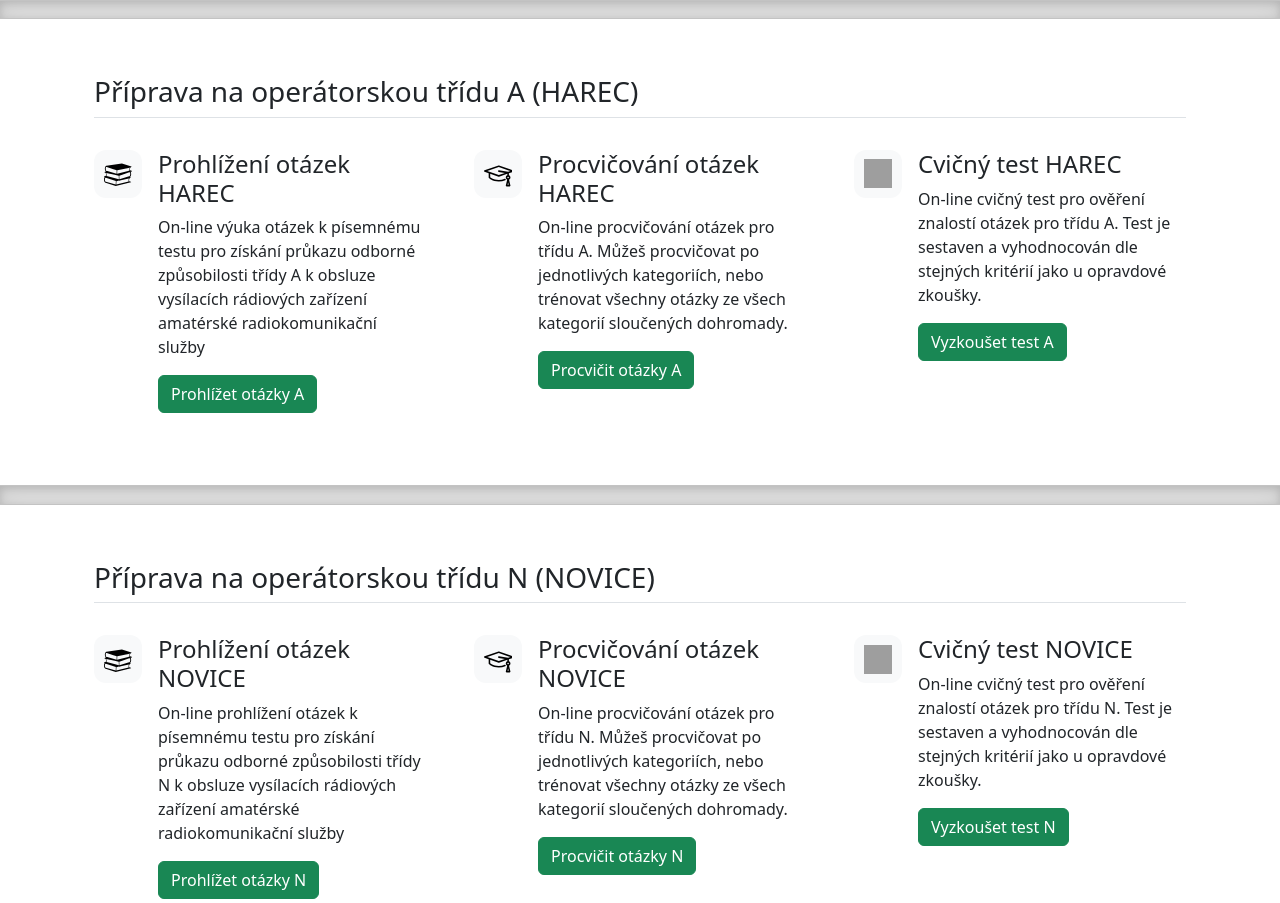
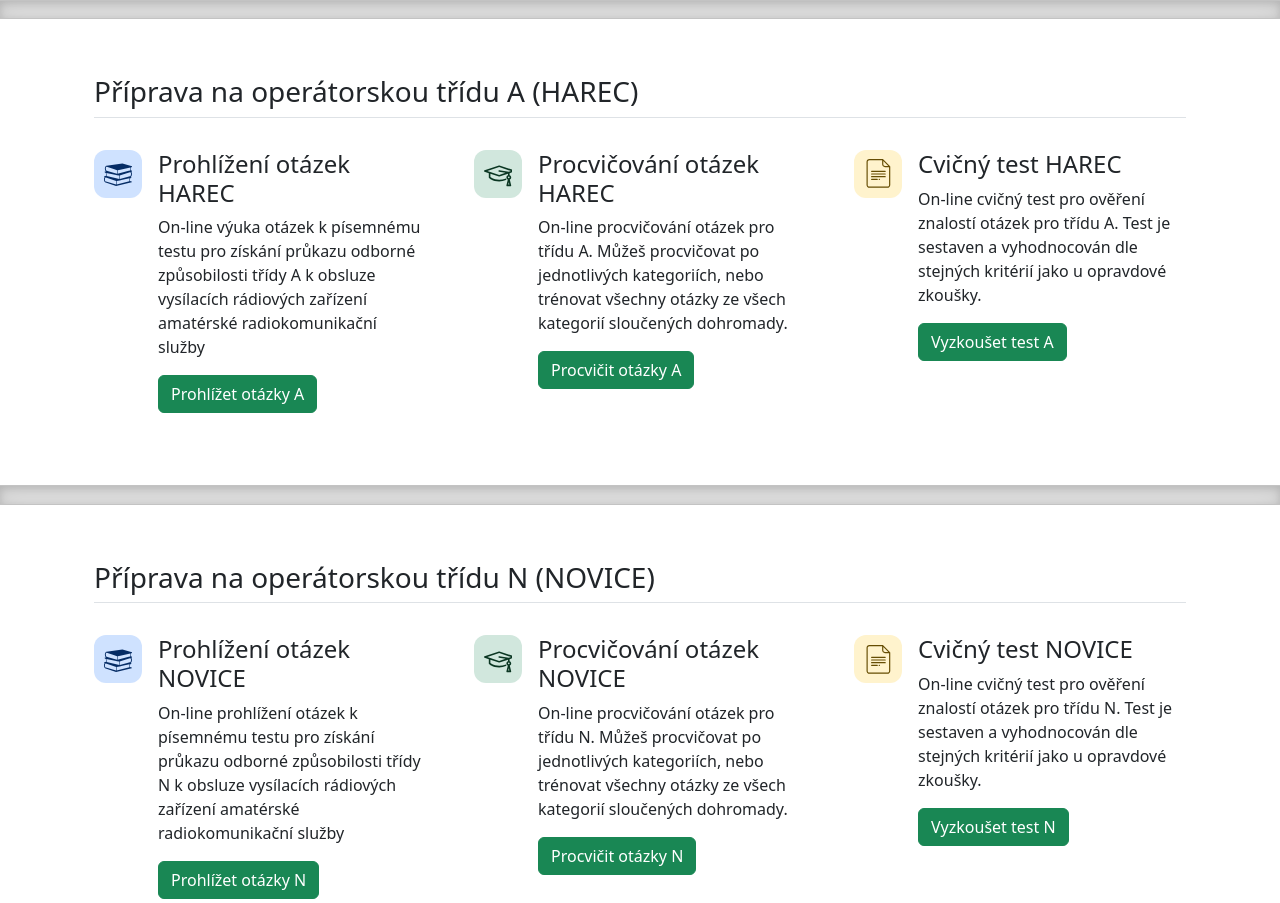
Before and after one commit to filipmelik/hamotazky, a Symfony app: template templates/homepage.html.twig in a window 1280 px wide. Shown: the part 56-959 px from the top of the page. Run offline with Twig, Linux system fonts and the light colour scheme; the template is opened without the code that fills it, so the values that code supplies are empty; some libraries are stand-ins or nearby versions; grey boxes are pictures that could not be loaded.

Commit message:
Tint homepage licence class feature icons
Inline the books, graduation and document icons so they follow the text
colour, and give each feature a muted Bootstrap colour pair
(bg-*-subtle / text-*-emphasis) that adapts to light and dark mode:
blue for browsing, green for practice and amber for the test.

Co-Authored-By: Claude Opus 5.5 <noreply@anthropic.com>

```diff
--- a/templates/homepage.html.twig
+++ b/templates/homepage.html.twig
@@ -78,8 +78,8 @@ Otázky pro získání radioamatérského oprávnění v ČR
     <div class="row g-5 py-4 row-cols-1 row-cols-lg-3">
 
       <div class="col d-flex align-items-start">
-        <div class="icon-square bg-light text-dark flex-shrink-0 me-3">
-          <img class="feature-icon" src="/assets/img/bookstack.svg" alt="books icon"/>
+        <div class="icon-square bg-primary-subtle text-primary-emphasis flex-shrink-0 me-3">
+          {{ include ('parts/icons/bookstack.svg.twig') }}
         </div>
         <div>
           <h4>Prohlížení otázek HAREC</h4>
@@ -91,8 +91,8 @@ Otázky pro získání radioamatérského oprávnění v ČR
       </div>
 
       <div class="col d-flex align-items-start">
-        <div class="icon-square bg-light text-dark flex-shrink-0 me-3">
-          <img class="feature-icon" src="/assets/img/graduation.svg" alt="graduation icon"/>
+        <div class="icon-square bg-success-subtle text-success-emphasis flex-shrink-0 me-3">
+          {{ include ('parts/icons/graduation.svg.twig') }}
         </div>
         <div>
           <h4>Procvičování otázek HAREC</h4>
@@ -104,8 +104,8 @@ Otázky pro získání radioamatérského oprávnění v ČR
       </div>
 
       <div class="col d-flex align-items-start">
-        <div class="icon-square bg-light text-dark flex-shrink-0 me-3">
-          <img class="feature-icon" src="/assets/img/document.svg" alt="test icon" />
+        <div class="icon-square bg-warning-subtle text-warning-emphasis flex-shrink-0 me-3">
+          {{ include ('parts/icons/document.svg.twig') }}
         </div>
         <div>
           <h4>Cvičný test HAREC</h4>
@@ -126,8 +126,8 @@ Otázky pro získání radioamatérského oprávnění v ČR
     <div class="row g-5 py-4 row-cols-1 row-cols-lg-3">
 
       <div class="col d-flex align-items-start">
-        <div class="icon-square bg-light text-dark flex-shrink-0 me-3">
-          <img class="feature-icon" src="/assets/img/bookstack.svg" alt="books icon"/>
+        <div class="icon-square bg-primary-subtle text-primary-emphasis flex-shrink-0 me-3">
+          {{ include ('parts/icons/bookstack.svg.twig') }}
         </div>
         <div>
           <h4>Prohlížení otázek NOVICE</h4>
@@ -139,8 +139,8 @@ Otázky pro získání radioamatérského oprávnění v ČR
       </div>
 
       <div class="col d-flex align-items-start">
-        <div class="icon-square bg-light text-dark flex-shrink-0 me-3">
-          <img class="feature-icon" src="/assets/img/graduation.svg" alt="graduation icon"/>
+        <div class="icon-square bg-success-subtle text-success-emphasis flex-shrink-0 me-3">
+          {{ include ('parts/icons/graduation.svg.twig') }}
         </div>
         <div>
           <h4>Procvičování otázek NOVICE</h4>
@@ -152,8 +152,8 @@ Otázky pro získání radioamatérského oprávnění v ČR
       </div>
 
       <div class="col d-flex align-items-start">
-        <div class="icon-square bg-light text-dark flex-shrink-0 me-3">
-          <img class="feature-icon" src="/assets/img/document.svg" alt="test icon" />
+        <div class="icon-square bg-warning-subtle text-warning-emphasis flex-shrink-0 me-3">
+          {{ include ('parts/icons/document.svg.twig') }}
         </div>
         <div>
           <h4>Cvičný test NOVICE</h4>
--- /dev/null
+++ b/templates/parts/icons/bookstack.svg.twig
@@ -0,0 +1,26 @@
+<svg xmlns="http://www.w3.org/2000/svg" viewBox="0 0 335.08 305.079" class="feature-icon" fill="currentColor" aria-hidden="true" focusable="false">
+<g>
+	<g>
+		<path d="M311.175,115.775c-1.355-10.186-1.546-27.73,7.915-33.621c0.169-0.108,0.295-0.264,0.443-0.398
+			c7.735-2.474,13.088-5.946,8.886-10.618l-114.102-34.38L29.56,62.445c0,0-21.157,3.024-19.267,35.894
+			c1.026,17.89,6.637,26.676,11.544,31l-15.161,4.569c-4.208,4.672,1.144,8.145,8.88,10.615c0.147,0.138,0.271,0.293,0.443,0.401
+			c9.455,5.896,9.273,23.438,7.913,33.626c-33.967,9.645-21.774,12.788-21.774,12.788l7.451,1.803
+			c-5.241,4.736-10.446,13.717-9.471,30.75c1.891,32.864,19.269,35.132,19.269,35.132l120.904,39.298l182.49-44.202
+			c0,0,12.197-3.148-21.779-12.794c-1.366-10.172-1.556-27.712,7.921-33.623c0.174-0.105,0.301-0.264,0.442-0.396
+			c7.736-2.474,13.084-5.943,8.881-10.615l-7.932-2.395c5.29-3.19,13.236-11.527,14.481-33.183
+			c0.859-14.896-3.027-23.62-7.525-28.756l15.678-3.794C332.949,128.569,345.146,125.421,311.175,115.775z M158.533,115.354
+			l30.688-6.307l103.708-21.312l15.451-3.178c-4.937,9.036-4.73,21.402-3.913,29.35c0.179,1.798,0.385,3.44,0.585,4.688
+			L288.14,122.8l-130.897,32.563L158.533,115.354z M26.71,147.337l15.449,3.178l99.597,20.474l8.701,1.782l0,0l0,0l26.093,5.363
+			l1.287,40.01L43.303,184.673l-13.263-3.296c0.195-1.25,0.401-2.89,0.588-4.693C31.44,168.742,31.651,156.373,26.71,147.337z
+			 M20.708,96.757c-0.187-8.743,1.371-15.066,4.52-18.28c2.004-2.052,4.369-2.479,5.991-2.479c0.857,0,1.474,0.119,1.516,0.119
+			l79.607,25.953l39.717,12.949l-1.303,40.289L39.334,124.07l-5.88-1.647c-0.216-0.061-0.509-0.103-0.735-0.113
+			C32.26,122.277,21.244,121.263,20.708,96.757z M140.579,280.866L23.28,247.98c-0.217-0.063-0.507-0.105-0.733-0.116
+			c-0.467-0.031-11.488-1.044-12.021-25.544c-0.19-8.754,1.376-15.071,4.519-18.288c2.009-2.052,4.375-2.479,5.994-2.479
+			c0.859,0,1.474,0.115,1.519,0.115c0,0,0.005,0,0,0l119.316,38.908L140.579,280.866z M294.284,239.459
+			c0.185,1.804,0.391,3.443,0.591,4.693l-147.812,36.771l1.292-40.01l31.601-6.497l4.667,1.129l17.492-5.685l80.631-16.569
+			l15.457-3.18C293.261,219.146,293.466,231.517,294.284,239.459z M302.426,185.084c-0.269,0.006-0.538,0.042-0.791,0.122
+			l-11.148,3.121l-106.148,29.764l-1.298-40.289l34.826-11.359l84.327-27.501c0.011-0.005,4.436-0.988,7.684,2.315
+			c3.144,3.214,4.704,9.537,4.52,18.28C313.848,184.035,302.827,185.053,302.426,185.084z"/>
+	</g>
+</g>
+</svg>
--- /dev/null
+++ b/templates/parts/icons/document.svg.twig
@@ -0,0 +1,42 @@
+<svg xmlns="http://www.w3.org/2000/svg" viewBox="0 0 512.001 512.001" class="feature-icon" fill="currentColor" aria-hidden="true" focusable="false">
+<g>
+	<g>
+		<path d="M463.996,126.864L340.192,3.061C338.231,1.101,335.574,0,332.803,0H95.726C67.724,0,44.944,22.782,44.944,50.784v410.434
+			c0,28.001,22.781,50.783,50.783,50.783h320.547c28.002,0,50.783-22.781,50.783-50.783V134.253
+			C467.056,131.482,465.955,128.824,463.996,126.864z M343.255,35.679l88.127,88.126H373.14c-7.984,0-15.49-3.109-21.134-8.753
+			c-5.643-5.643-8.752-13.148-8.751-21.131V35.679z M446.158,461.217c0,16.479-13.406,29.885-29.884,29.885H95.726
+			c-16.479,0-29.885-13.406-29.885-29.885V50.784c0.001-16.479,13.407-29.886,29.885-29.886h226.631v73.021
+			c-0.002,13.565,5.28,26.318,14.871,35.909c9.592,9.592,22.345,14.874,35.911,14.874h73.018V461.217z"/>
+	</g>
+</g>
+<g>
+	<g>
+		<path d="M275.092,351.492h-4.678c-5.77,0-10.449,4.678-10.449,10.449s4.679,10.449,10.449,10.449h4.678
+			c5.77,0,10.449-4.678,10.449-10.449S280.862,351.492,275.092,351.492z"/>
+	</g>
+</g>
+<g>
+	<g>
+		<path d="M236.61,351.492H135.118c-5.77,0-10.449,4.678-10.449,10.449s4.679,10.449,10.449,10.449H236.61
+			c5.77,0,10.449-4.678,10.449-10.449S242.381,351.492,236.61,351.492z"/>
+	</g>
+</g>
+<g>
+	<g>
+		<path d="M376.882,303.747H135.119c-5.77,0-10.449,4.678-10.449,10.449c0,5.771,4.679,10.449,10.449,10.449h241.763
+			c5.77,0,10.449-4.678,10.449-10.449C387.331,308.425,382.652,303.747,376.882,303.747z"/>
+	</g>
+</g>
+<g>
+	<g>
+		<path d="M376.882,256H135.119c-5.77,0-10.449,4.678-10.449,10.449c0,5.771,4.679,10.449,10.449,10.449h241.763
+			c5.77,0,10.449-4.678,10.449-10.449C387.331,260.678,382.652,256,376.882,256z"/>
+	</g>
+</g>
+<g>
+	<g>
+		<path d="M376.882,208.255H135.119c-5.77,0-10.449,4.678-10.449,10.449c0,5.771,4.679,10.449,10.449,10.449h241.763
+			c5.77,0,10.449-4.678,10.449-10.449S382.652,208.255,376.882,208.255z"/>
+	</g>
+</g>
+</svg>
--- /dev/null
+++ b/templates/parts/icons/graduation.svg.twig
@@ -0,0 +1,3 @@
+<svg xmlns="http://www.w3.org/2000/svg" viewBox="0 0 18 18" class="feature-icon" fill="currentColor" aria-hidden="true" focusable="false">
+<path d="M18.658 7.026l-9-3c-0.103-0.034-0.214-0.034-0.316 0l-9 3c-0.204 0.068-0.342 0.259-0.342 0.474s0.138 0.406 0.342 0.474l2.658 0.886v2.64c0 0.133 0.053 0.26 0.146 0.354 0.088 0.088 2.194 2.146 6.354 2.146 1.513 0 2.924-0.272 4.195-0.809 0.254-0.107 0.373-0.401 0.266-0.655s-0.401-0.373-0.655-0.266c-1.147 0.485-2.427 0.73-3.805 0.73-1.945 0-3.376-0.504-4.234-0.926-0.635-0.313-1.060-0.629-1.266-0.799v-2.081l5.342 1.781c0.051 0.017 0.105 0.026 0.158 0.026s0.107-0.009 0.158-0.026l5.342-1.781v0.892c-0.582 0.206-1 0.762-1 1.414 0 0.611 0.367 1.137 0.892 1.371l-0.877 3.508c-0.037 0.149-0.004 0.308 0.091 0.429s0.24 0.192 0.394 0.192h2c0.154 0 0.299-0.071 0.394-0.192s0.128-0.28 0.091-0.429l-0.877-3.508c0.525-0.234 0.892-0.76 0.892-1.371 0-0.652-0.418-1.208-1-1.414v-1.226l2.658-0.886c0.204-0.068 0.342-0.259 0.342-0.474s-0.138-0.406-0.342-0.474zM15.5 11c0.276 0 0.5 0.224 0.5 0.5s-0.224 0.5-0.5 0.5-0.5-0.224-0.5-0.5 0.224-0.5 0.5-0.5zM15.14 16l0.36-1.438 0.36 1.438h-0.719zM15.46 7.986l-5.877-0.98c-0.273-0.045-0.53 0.139-0.575 0.411s0.139 0.53 0.411 0.575l4.014 0.669-3.932 1.311-7.419-2.473 7.419-2.473 7.419 2.473-1.459 0.486z"></path>
+</svg>
```
